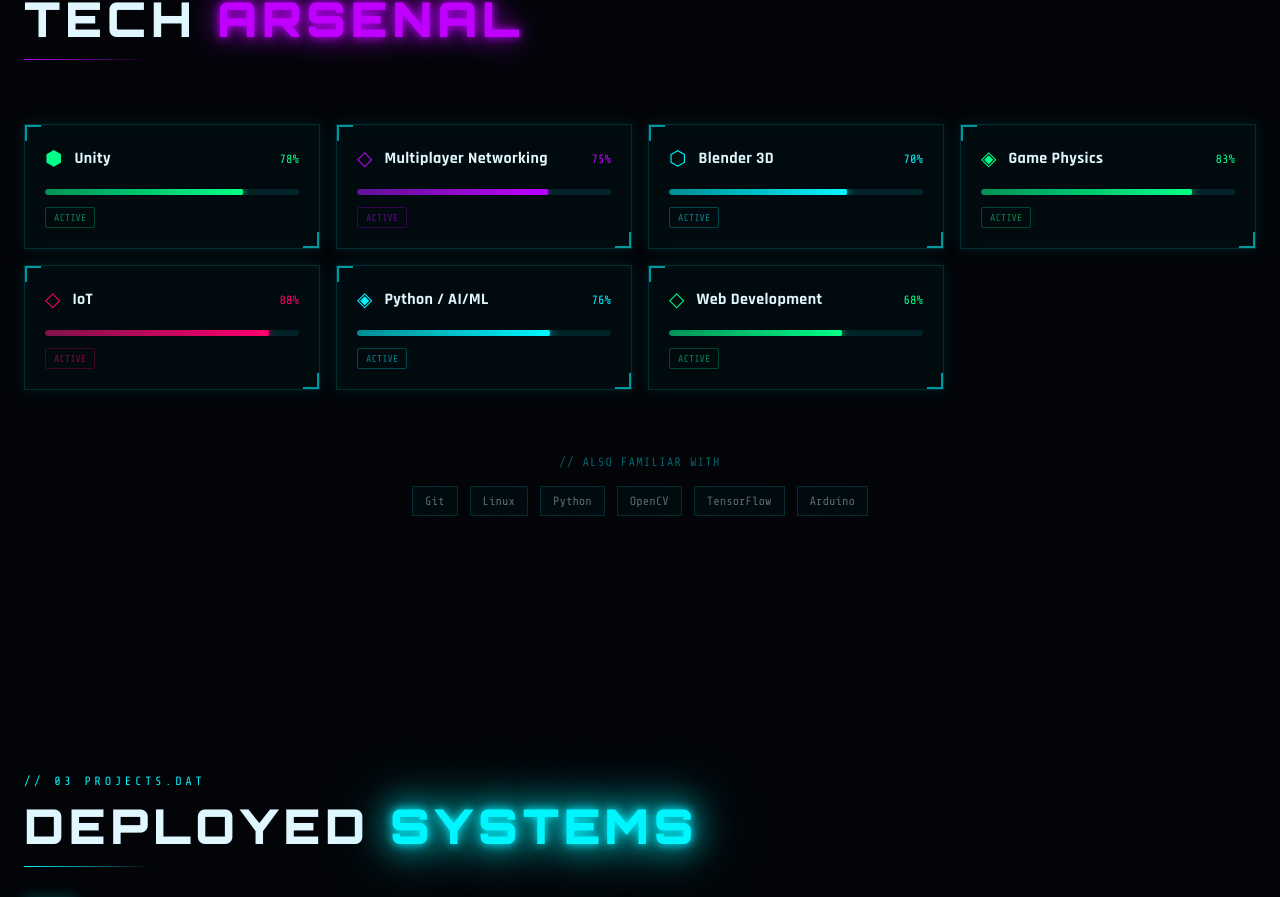
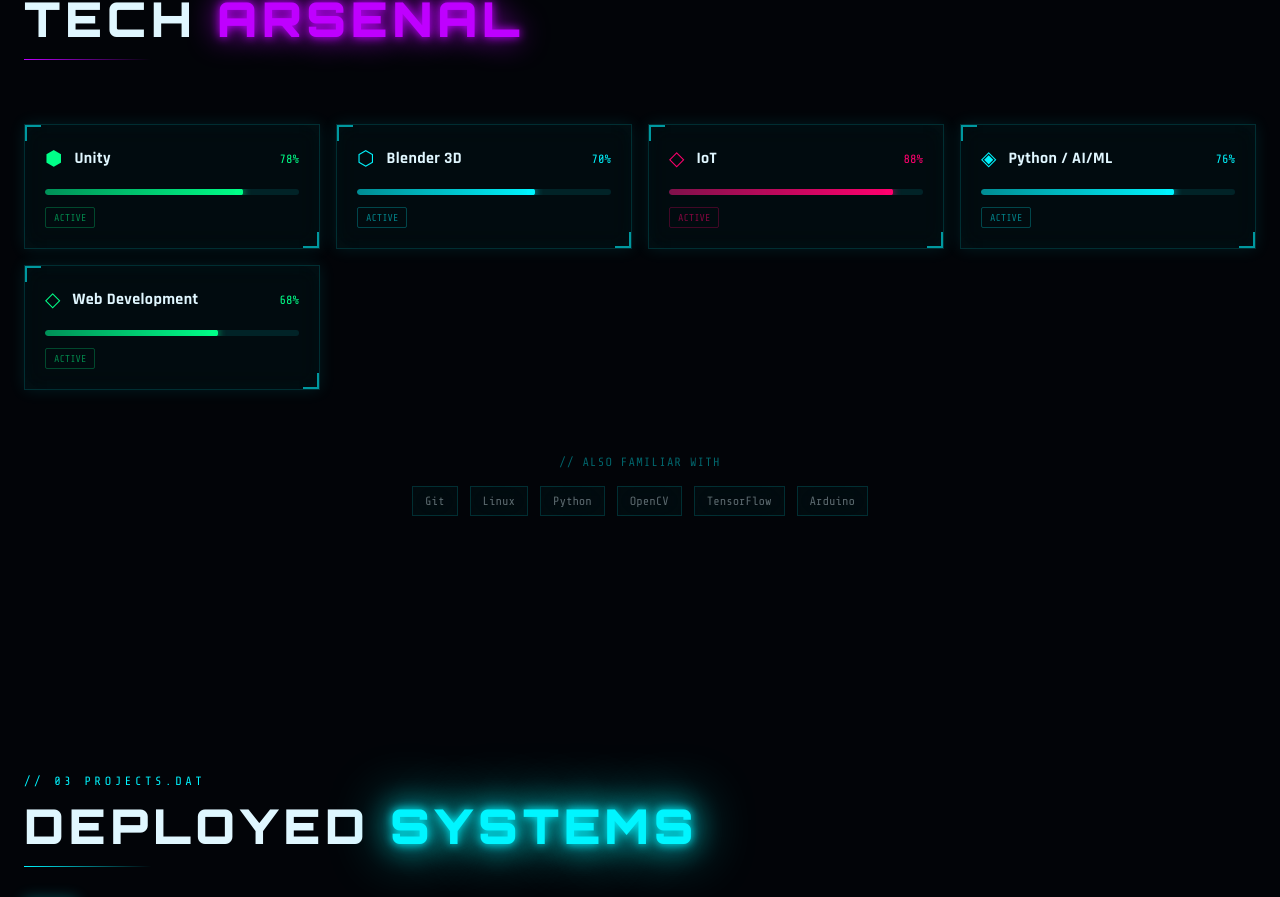
Before and after one commit to shabermohamadb-create/shabeer-portfolio, a React (Vite) app: page / in a window 1280 px wide. Shown: the part 2116-3013 px from the top of the page. Built offline with nearby package versions, Linux system fonts and the light colour scheme.

Commit message:
Update Skills.jsx

```diff
--- a/src/components/sections/Skills.jsx
+++ b/src/components/sections/Skills.jsx
@@ -4,9 +4,7 @@
 const skills = [
 
   { name: 'Unity', level: 78, color: '#00ff88', icon: '⬢' },
-  { name: 'Multiplayer Networking', level: 75, color: '#bf00ff', icon: '◇' },
   { name: 'Blender 3D', level: 70, color: '#00f5ff', icon: '⬡' },
-  { name: 'Game Physics', level: 83, color: '#00ff88', icon: '◈' },
   { name: 'IoT', level: 88, color: '#ff006e', icon: '◇' },
   { name: 'Python / AI/ML', level: 76, color: '#00f5ff', icon: '◈' },
   { name: 'Web Development', level: 68, color: '#00ff88', icon: '◇' },
```
